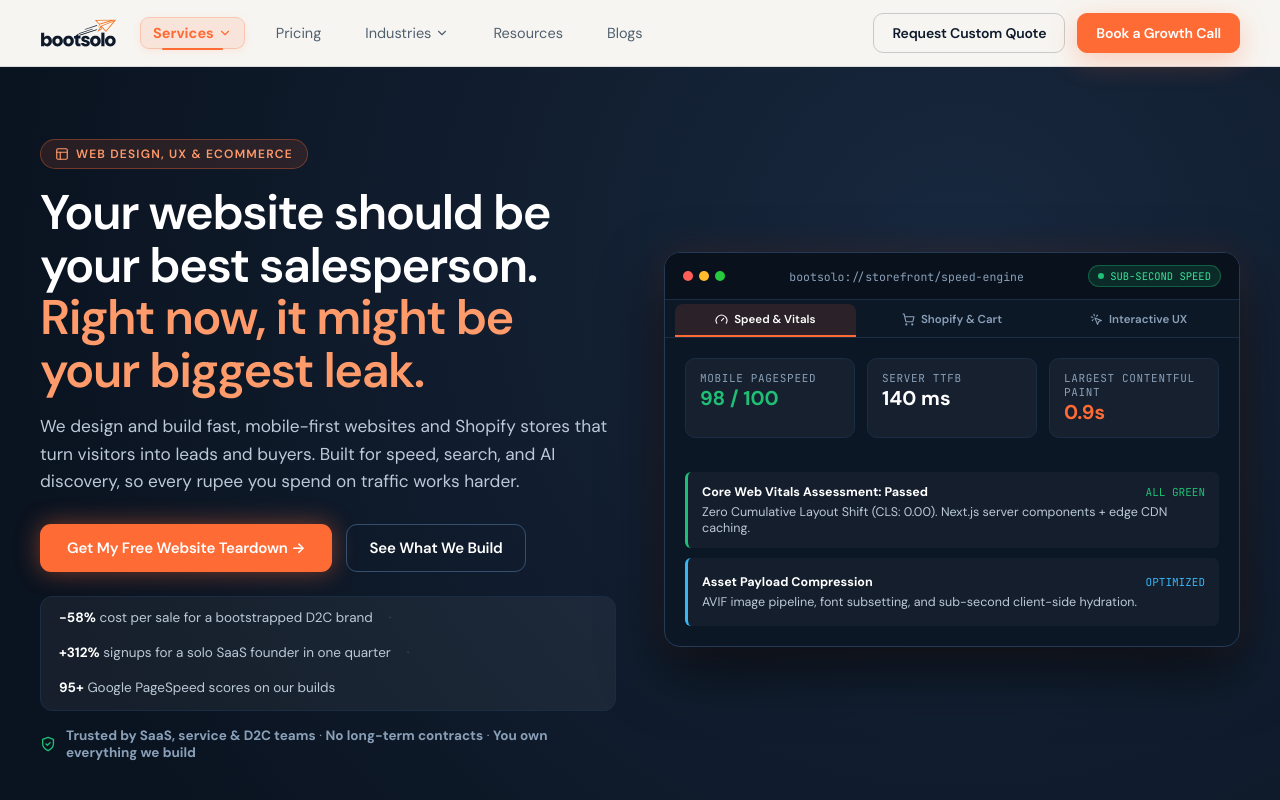
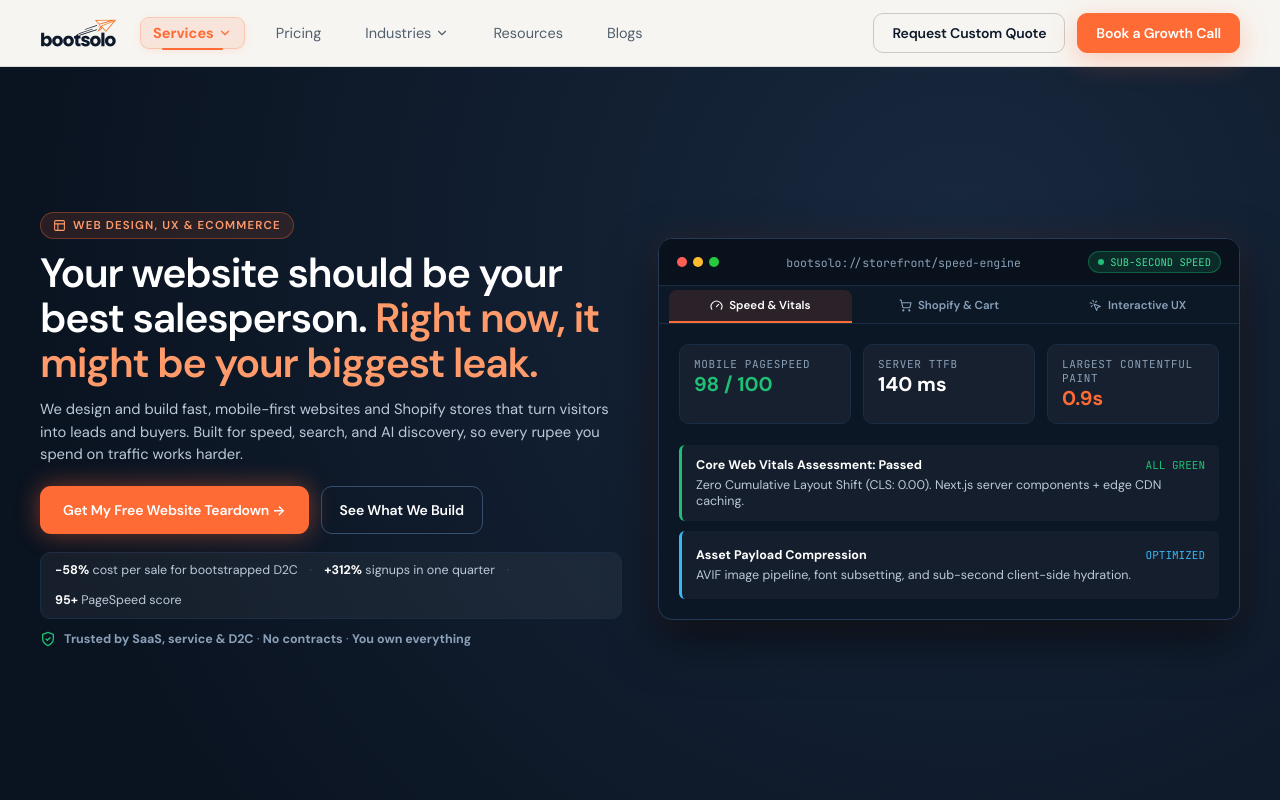
Before and after one commit to bdbhavyadave/bootsolo-website-cms, a Next.js app: page /web-ecommerce-experience in a window 1280 px wide. Shown: the top 800 px of the page. Built offline with nearby package versions, Linux system fonts and the light colour scheme.

Commit message:
fix: adjust hero banner layout for content, ecommerce, and performance to fit above-the-fold without scrolling

```diff
--- a/components/WebEcommerceClient.js
+++ b/components/WebEcommerceClient.js
@@ -129,53 +129,53 @@
   return (
     <div className="web-ecommerce-page-root" style={{ background: '#FFFFFF', color: 'var(--navy-900)' }}>
       {/* 1. HERO SECTION */}
-      <header className="hero dark" style={{ padding: '72px 0 84px', borderBottom: '1px solid var(--navy-700)', background: 'radial-gradient(circle at 75% 25%, #18283e 0%, #0a1320 85%)' }}>
-        <div className="wrap" style={{ maxWidth: '1280px', margin: '0 auto', display: 'grid', gridTemplateColumns: 'repeat(auto-fit, minmax(340px, 1fr))', gap: '48px', alignItems: 'center' }}>
+      <header className="hero dark" style={{ minHeight: 'calc(100vh - 66px)', padding: '24px 0 32px', borderBottom: '1px solid var(--navy-700)', background: 'radial-gradient(circle at 75% 25%, #18283e 0%, #0a1320 85%)', display: 'flex', alignItems: 'center', boxSizing: 'border-box' }}>
+        <div className="wrap" style={{ maxWidth: '1280px', width: '100%', margin: '0 auto', display: 'grid', gridTemplateColumns: 'repeat(auto-fit, minmax(320px, 1fr))', gap: '36px', alignItems: 'center' }}>
 
           {/* Left Column */}
           <div style={{ textAlign: 'left' }}>
-            <span className="kick" style={{ display: 'inline-flex', alignItems: 'center', gap: '7px', padding: '6px 14px', background: 'rgba(255,107,53,0.12)', border: '1px solid rgba(255,107,53,0.35)', borderRadius: '999px', fontSize: '12px', color: 'var(--sunrise-300)', marginBottom: '18px', fontWeight: 600 }}>
-              <Layout size={14} />
+            <span className="kick" style={{ display: 'inline-flex', alignItems: 'center', gap: '7px', padding: '5px 12px', background: 'rgba(255,107,53,0.12)', border: '1px solid rgba(255,107,53,0.35)', borderRadius: '999px', fontSize: '11.5px', color: 'var(--sunrise-300)', marginBottom: '12px', fontWeight: 600 }}>
+              <Layout size={13} />
               Web Design, UX &amp; Ecommerce
             </span>
 
-            <h1 className="h-display" style={{ fontSize: 'clamp(32px, 3.8vw, 54px)', margin: '0 0 16px', lineHeight: 1.08, color: '#FFFFFF', letterSpacing: '-0.03em' }}>
+            <h1 className="h-display" style={{ fontSize: 'clamp(28px, 3.2vw, 46px)', margin: '0 0 12px', lineHeight: 1.1, color: '#FFFFFF', letterSpacing: '-0.03em' }}>
               Your website should be your best salesperson. <span style={{ color: 'var(--sunrise-300)' }}>Right now, it might be your biggest leak.</span>
             </h1>
 
-            <p className="h-sub" style={{ fontSize: 'clamp(16px, 1.35vw, 19px)', color: 'var(--navy-200)', margin: '0 0 28px', lineHeight: 1.6, maxWidth: '620px' }}>
+            <p className="h-sub" style={{ fontSize: 'clamp(14.5px, 1.15vw, 17px)', color: 'var(--navy-200)', margin: '0 0 20px', lineHeight: 1.55, maxWidth: '580px' }}>
               We design and build fast, mobile-first websites and Shopify stores that turn visitors into leads and buyers. Built for speed, search, and AI discovery, so every rupee you spend on traffic works harder.
             </p>
 
             {/* CTAs */}
-            <div style={{ display: 'flex', gap: '14px', alignItems: 'center', flexWrap: 'wrap', marginBottom: '24px' }}>
-              <a className="btn btn-primary" href="#teardown-form" style={{ padding: '12px 26px', fontSize: '15px', boxShadow: '0 0 24px rgba(255,107,53,0.45)', textDecoration: 'none' }}>
+            <div style={{ display: 'flex', gap: '12px', alignItems: 'center', flexWrap: 'wrap', marginBottom: '18px' }}>
+              <a className="btn btn-primary" href="#teardown-form" style={{ padding: '10px 22px', fontSize: '14px', boxShadow: '0 0 24px rgba(255,107,53,0.45)', textDecoration: 'none' }}>
                 Get My Free Website Teardown &rarr;
               </a>
-              <a className="btn btn-ghost" href="#what-we-build" style={{ padding: '12px 22px', fontSize: '15px', color: '#FFFFFF', borderColor: 'var(--navy-500)', textDecoration: 'none' }}>
+              <a className="btn btn-ghost" href="#what-we-build" style={{ padding: '10px 18px', fontSize: '14px', color: '#FFFFFF', borderColor: 'var(--navy-500)', textDecoration: 'none' }}>
                 See What We Build
               </a>
             </div>
 
             {/* Proof Strip */}
-            <div style={{ display: 'flex', alignItems: 'center', gap: '16px', flexWrap: 'wrap', background: 'rgba(255, 255, 255, 0.05)', border: '1px solid var(--navy-700)', borderRadius: '12px', padding: '12px 18px', marginTop: '24px', color: 'var(--navy-200)', fontSize: '13.5px', lineHeight: '1.4' }}>
-              <div><strong style={{ color: '#fff' }}>&minus;58%</strong> cost per sale for a bootstrapped D2C brand</div>
+            <div style={{ display: 'flex', alignItems: 'center', gap: '12px', flexWrap: 'wrap', background: 'rgba(255, 255, 255, 0.05)', border: '1px solid var(--navy-700)', borderRadius: '10px', padding: '9px 14px', color: 'var(--navy-200)', fontSize: '12.5px', lineHeight: '1.4' }}>
+              <div><strong style={{ color: '#fff' }}>&minus;58%</strong> cost per sale for bootstrapped D2C</div>
               <span style={{ color: 'var(--navy-500)' }}>&middot;</span>
-              <div><strong style={{ color: '#fff' }}>+312%</strong> signups for a solo SaaS founder in one quarter</div>
+              <div><strong style={{ color: '#fff' }}>+312%</strong> signups in one quarter</div>
               <span style={{ color: 'var(--navy-500)' }}>&middot;</span>
-              <div><strong style={{ color: '#fff' }}>95+</strong> Google PageSpeed scores on our builds</div>
+              <div><strong style={{ color: '#fff' }}>95+</strong> PageSpeed score</div>
             </div>
 
             {/* Trust line */}
-            <div style={{ display: 'flex', alignItems: 'center', gap: '10px', paddingTop: '16px', color: 'var(--navy-300)', fontSize: '13.5px' }}>
-              <ShieldCheck size={18} color="#1FBF75" />
-              <span><strong>Trusted by SaaS, service &amp; D2C teams</strong> &middot; <strong>No long-term contracts</strong> &middot; <strong>You own everything we build</strong></span>
+            <div style={{ display: 'flex', alignItems: 'center', gap: '8px', paddingTop: '12px', color: 'var(--navy-300)', fontSize: '12.5px' }}>
+              <ShieldCheck size={16} color="#1FBF75" />
+              <span><strong>Trusted by SaaS, service &amp; D2C</strong> &middot; <strong>No contracts</strong> &middot; <strong>You own everything</strong></span>
             </div>
           </div>
 
           {/* Right Column (Console & Speed Telemetry Studio) */}
           <div>
-            <div style={{ background: 'rgba(13, 23, 37, 0.96)', border: '1px solid var(--navy-600)', borderRadius: '16px', overflow: 'hidden', boxShadow: '0 24px 60px rgba(0, 0, 0, 0.6), 0 0 35px rgba(255, 107, 53, 0.12)', backdropFilter: 'blur(16px)', color: '#EEF3F8', minHeight: '395px', display: 'flex', flexDirection: 'column', justifyContent: 'space-between' }}>
+            <div style={{ background: 'rgba(13, 23, 37, 0.96)', border: '1px solid var(--navy-600)', borderRadius: '14px', overflow: 'hidden', boxShadow: '0 20px 50px rgba(0, 0, 0, 0.55), 0 0 30px rgba(255, 107, 53, 0.1)', backdropFilter: 'blur(16px)', color: '#EEF3F8', display: 'flex', flexDirection: 'column' }}>
               {/* Header */}
               <div style={{ background: '#09111c', padding: '12px 18px', display: 'flex', alignItems: 'center', justifyContent: 'space-between', borderBottom: '1px solid var(--navy-700)', gap: '12px' }}>
                 <div style={{ display: 'flex', gap: '6px', alignItems: 'center' }}>
```
Also changed, not shown: components/ContentMarketingClient.js (+17 -17 lines), components/PerformanceLeadGenClient.js (+16 -16 lines).
